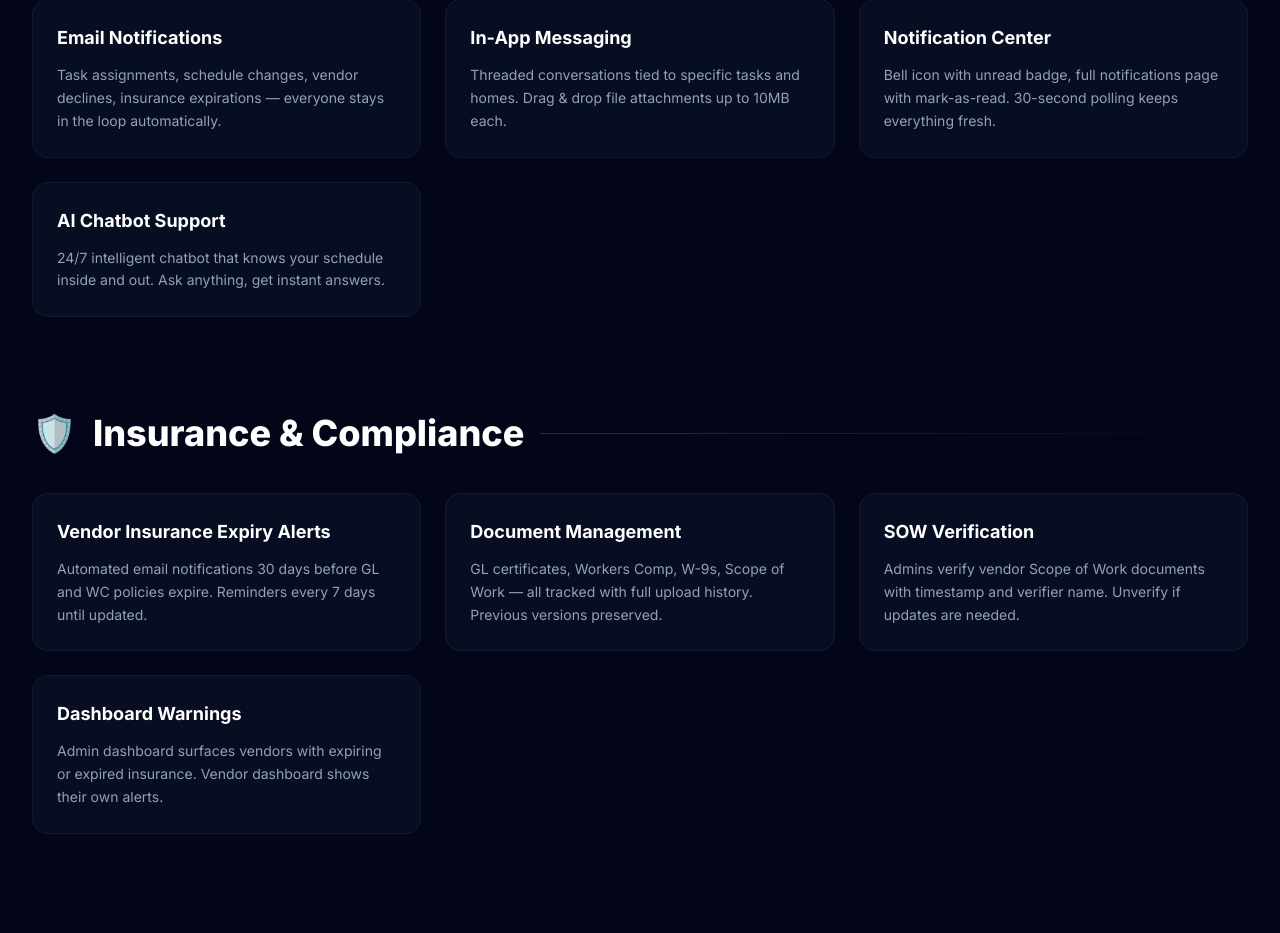
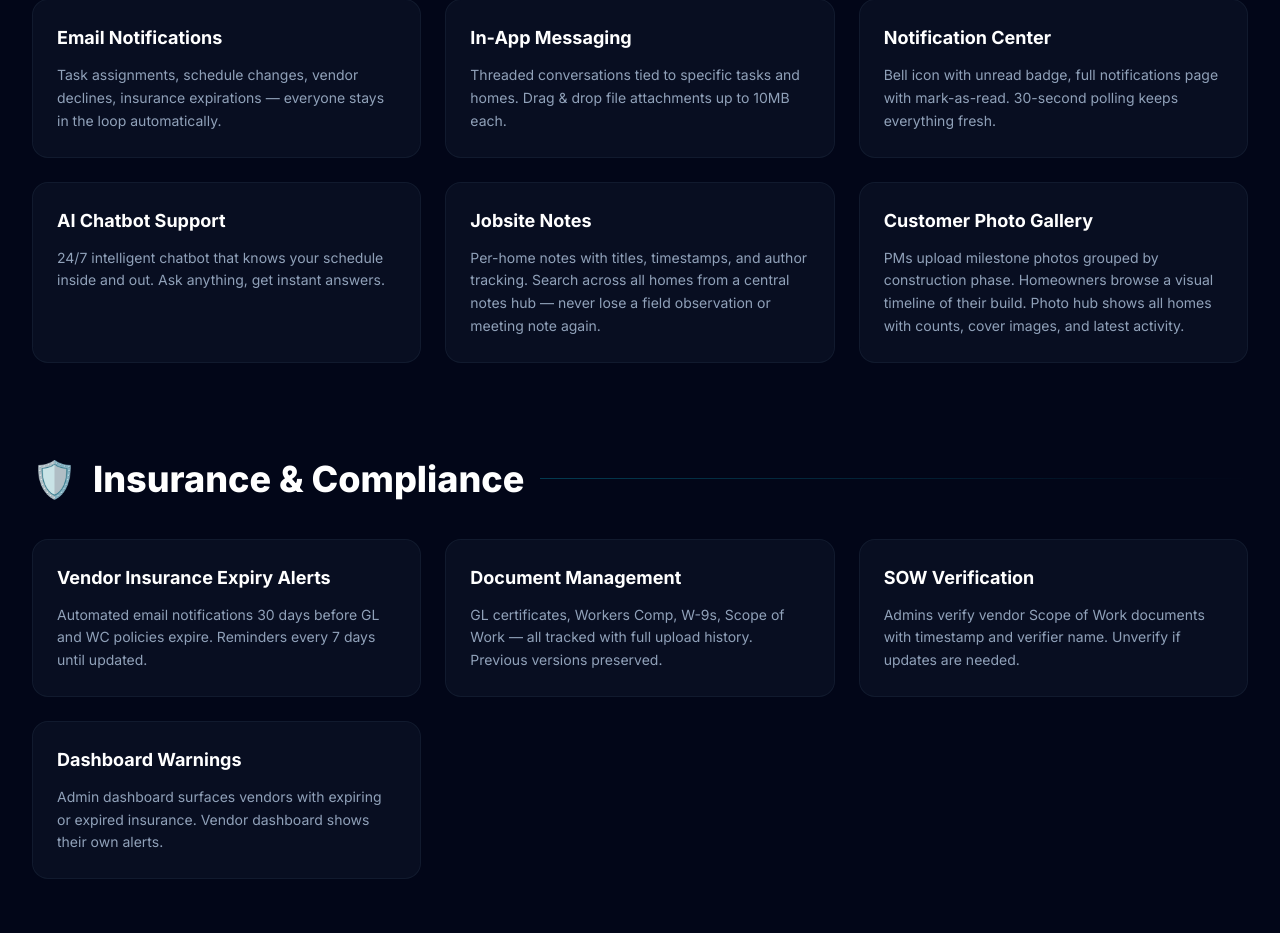
Before and after one commit to Scootermcgavin121/cornerstone-marketing, a Next.js app: page /features in a window 1280 px wide. Shown: the part 2973-3906 px from the top of the page. Built offline with nearby package versions, Linux system fonts and the light colour scheme.

Commit message:
feat: add Jobsite Notes and Customer Photo Gallery to features page

```diff
--- a/app/components/FeaturesDetail.tsx
+++ b/app/components/FeaturesDetail.tsx
@@ -150,6 +150,14 @@ const sections = [
       {
         name: "AI Chatbot Support",
         desc: "24/7 intelligent chatbot that knows your schedule inside and out. Ask anything, get instant answers.",
+      },
+      {
+        name: "Jobsite Notes",
+        desc: "Per-home notes with titles, timestamps, and author tracking. Search across all homes from a central notes hub — never lose a field observation or meeting note again.",
+      },
+      {
+        name: "Customer Photo Gallery",
+        desc: "PMs upload milestone photos grouped by construction phase. Homeowners browse a visual timeline of their build. Photo hub shows all homes with counts, cover images, and latest activity.",
       },
     ],
   },
```
